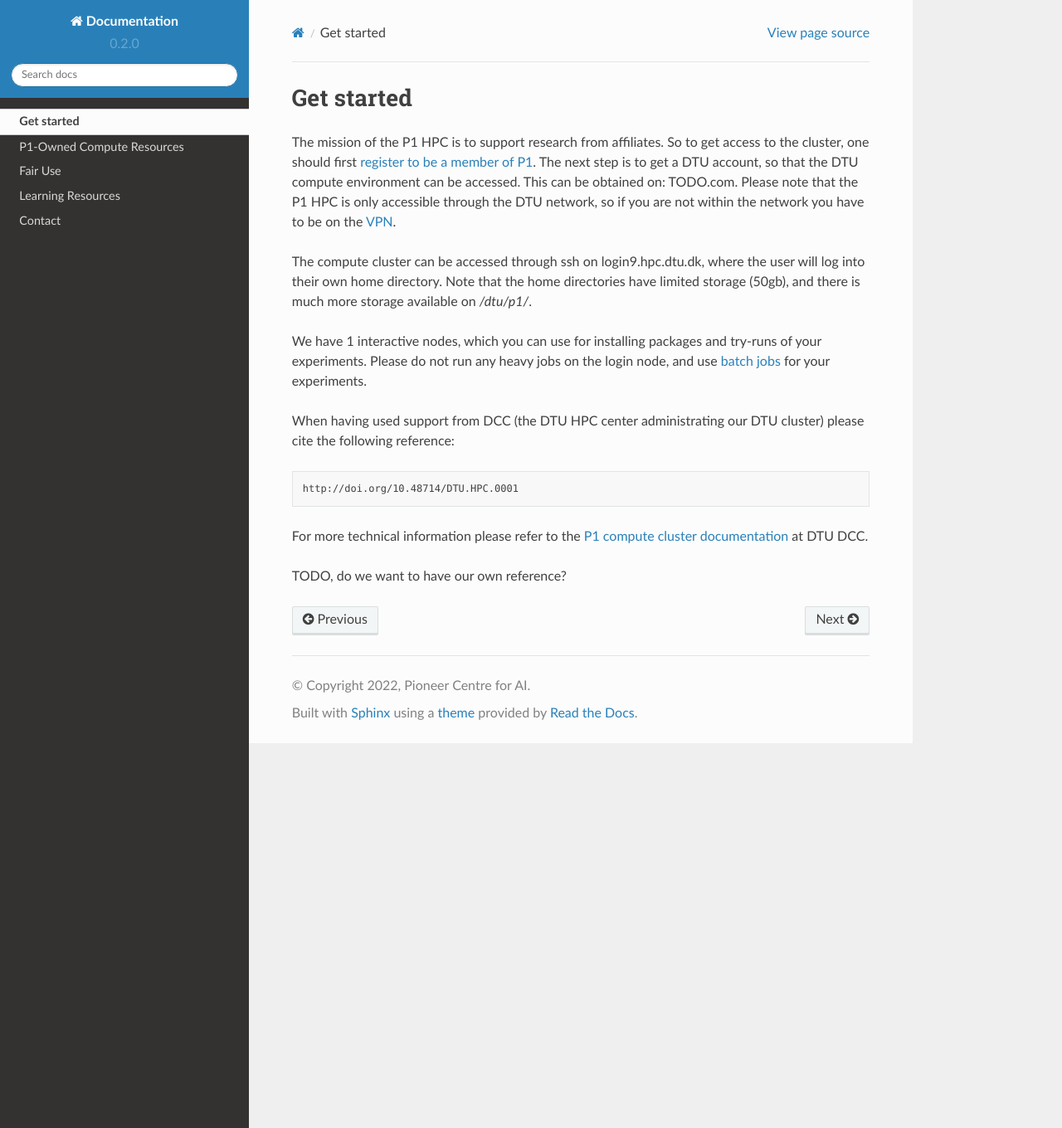
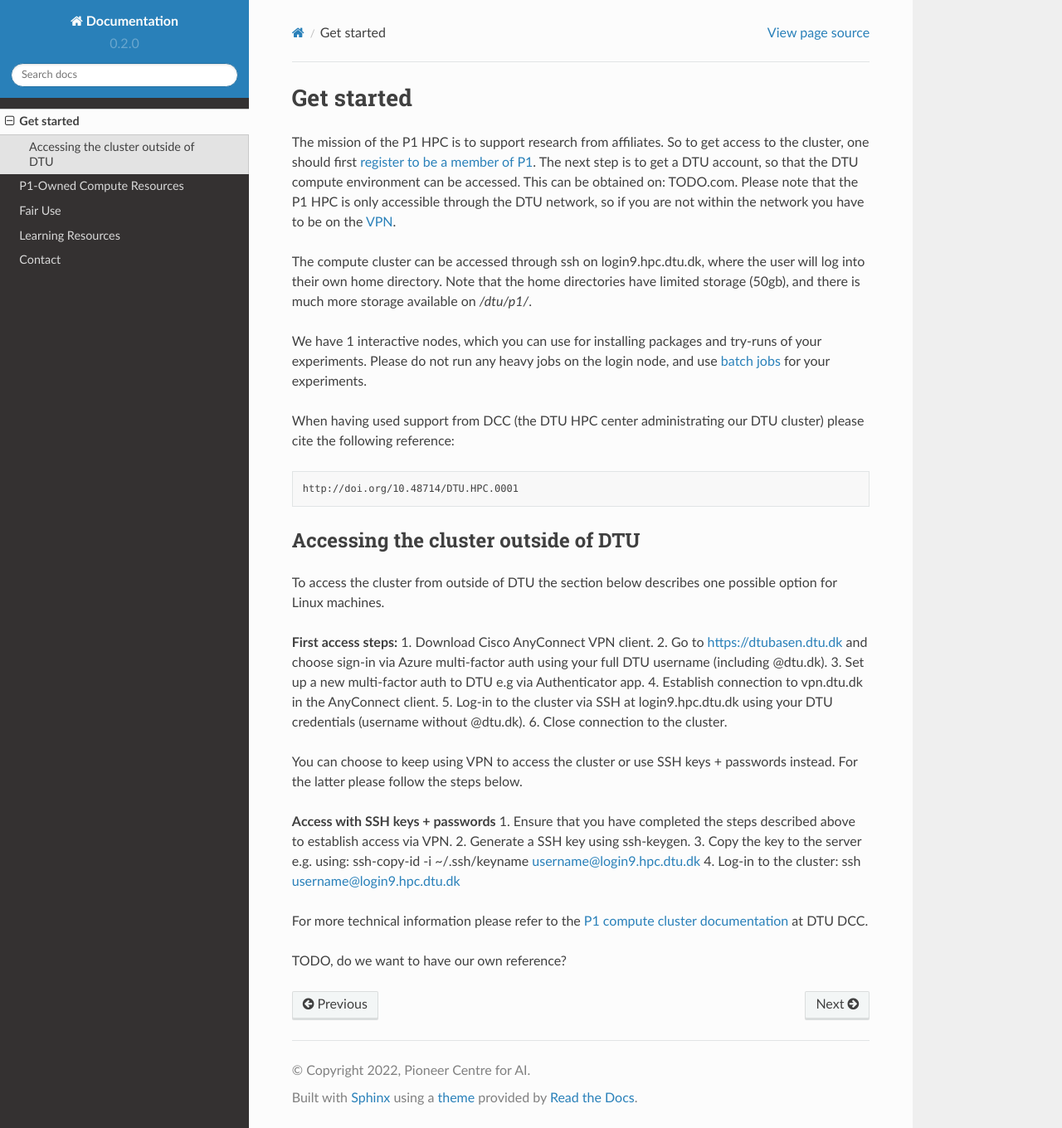
Before and after one commit to Pioneer-Centre-for-AI/p1-compute-documentation, a Sphinx documentation site: the page built from docs/source/getstarted.rst, in a window 1280 px wide and 1360 px high. Shown: the whole window at 83% size. Built offline with Sphinx 7.4.7 and the Read the Docs theme 2.0.0, drawn with Linux system fonts in a browser that asks for light colours.

Commit message:
Update getstarted.rst

```diff
--- a/docs/source/getstarted.rst
+++ b/docs/source/getstarted.rst
@@ -26,6 +26,27 @@ cluster) please cite the following reference:
 
   http://doi.org/10.48714/DTU.HPC.0001
 
+Accessing the cluster outside of DTU
+************************************
+To access the cluster from outside of DTU the section below describes one possible option for Linux machines.
+
+**First access steps:**
+1. Download Cisco AnyConnect VPN client.
+2. Go to https://dtubasen.dtu.dk and choose sign-in via Azure multi-factor auth using your full DTU username (including @dtu.dk).
+3. Set up a new multi-factor auth to DTU e.g via Authenticator app.
+4. Establish connection to vpn.dtu.dk in the AnyConnect client.
+5. Log-in to the cluster via SSH at login9.hpc.dtu.dk using your DTU credentials (username without @dtu.dk).
+6. Close connection to the cluster.
+
+You can choose to keep using VPN to access the cluster or use SSH keys + passwords instead. For the latter please follow the steps below.
+
+**Access with SSH keys + passwords**
+1. Ensure that you have completed the steps described above to establish access via VPN.
+2. Generate a SSH key using ssh-keygen.
+3. Copy the key to the server e.g. using: ssh-copy-id -i ~/.ssh/keyname username@login9.hpc.dtu.dk
+4. Log-in to the cluster: ssh username@login9.hpc.dtu.dk
+
+
 For more technical information please refer to the
 `P1 compute cluster documentation <https://www.hpc.dtu.dk/?page_id=5028>`_ at DTU DCC.
 
```
